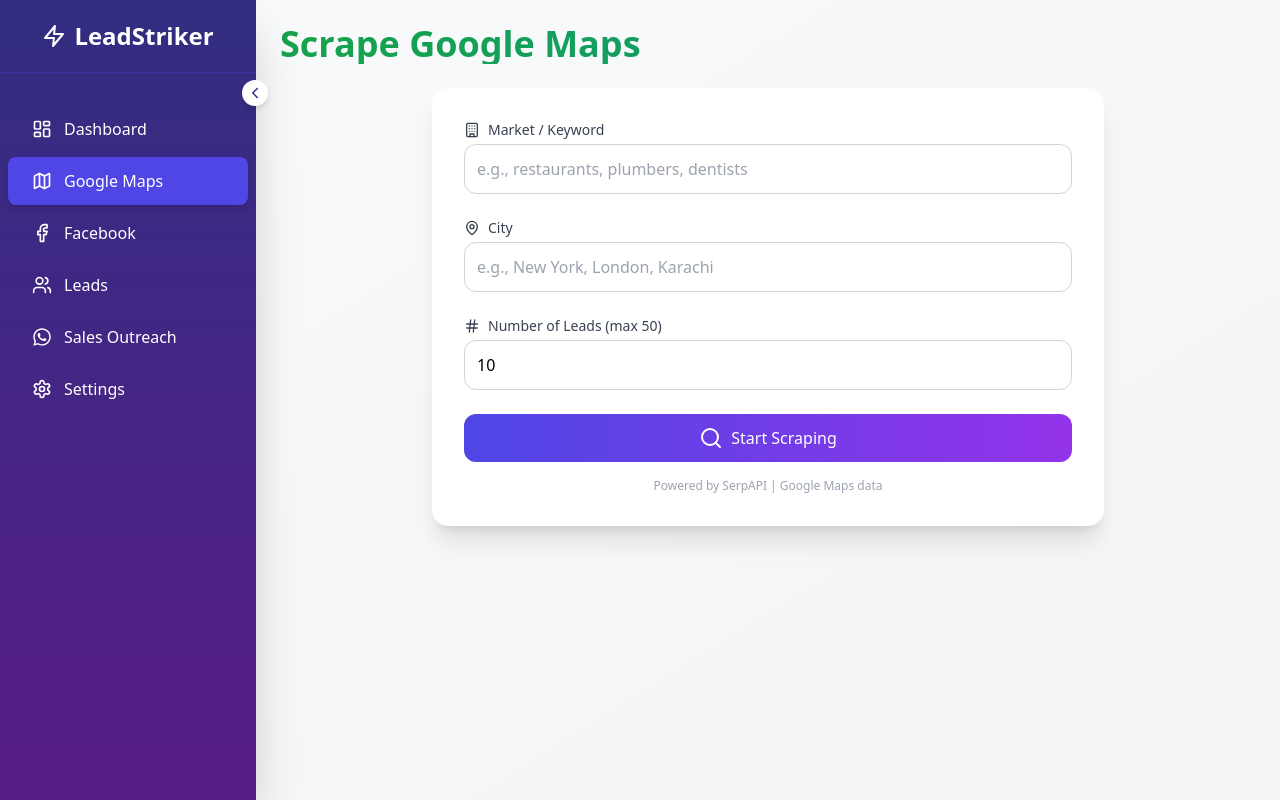
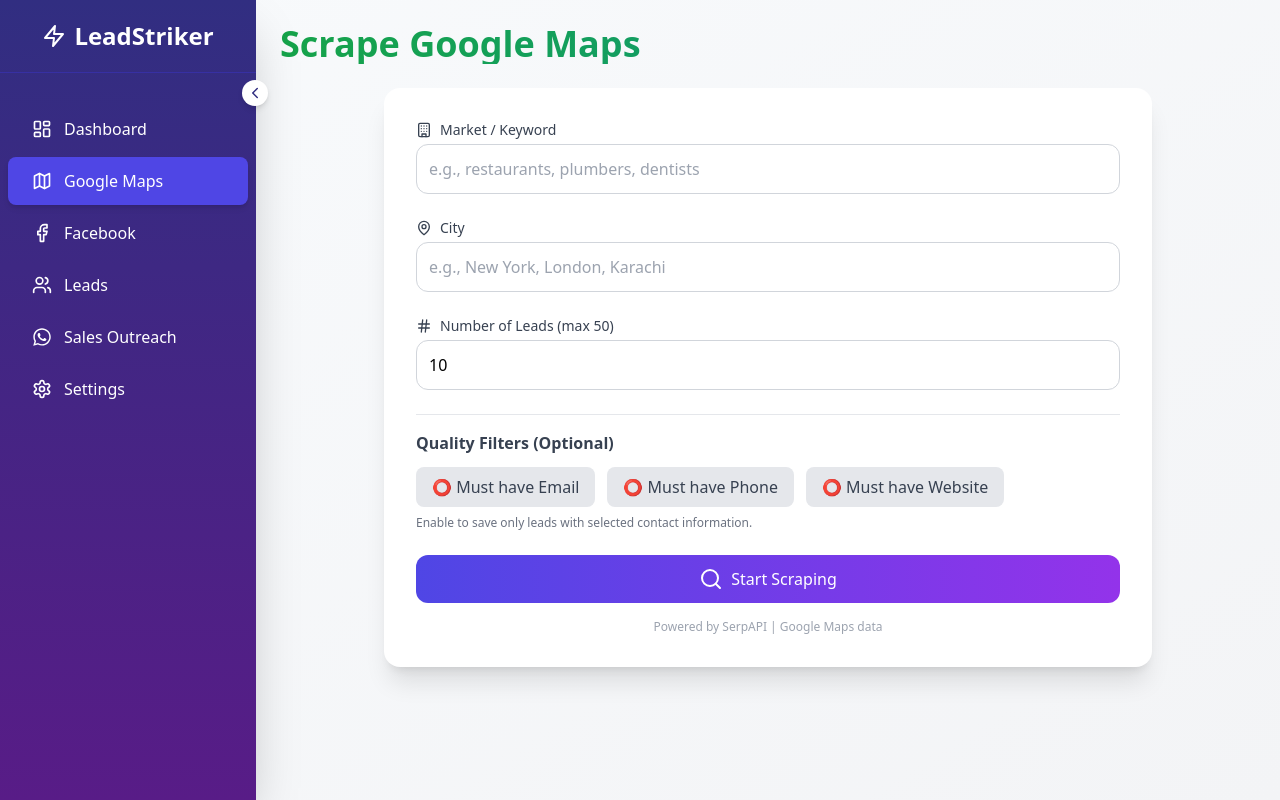
Before and after one commit to faisalchohan655-design/New-frontend, a React (Vite) app: page /scrape in a window 1280 px wide. Built offline with nearby package versions, Linux system fonts and the light colour scheme; no server answers.

Commit message:
Enhance scraping form with quality filters
Added optional filters for email, phone, and website requirements in the scraping form.

```diff
--- a/src/components/Scrape.jsx
+++ b/src/components/Scrape.jsx
@@ -8,28 +8,29 @@ const Scrape = () => {
   const [city, setCity] = useState('');
   const [count, setCount] = useState(10);
   const [loading, setLoading] = useState(false);
+  const [requireEmail, setRequireEmail] = useState(false);
+  const [requirePhone, setRequirePhone] = useState(false);
+  const [requireWebsite, setRequireWebsite] = useState(false);
 
   const handleSubmit = async (e) => {
     e.preventDefault();
-    if (!keyword.trim() || !city.trim()) {
-      toast.error('Please fill both keyword and city');
-      return;
-    }
-    if (count < 1 || count > 50) {
-      toast.error('Count must be between 1 and 50');
-      return;
-    }
+    if (!keyword.trim() || !city.trim()) return toast.error('Fill all fields');
+    if (count < 1 || count > 50) return toast.error('Count must be 1-50');
     setLoading(true);
-    const toastId = toast.loading('Scraping Google Maps... This may take a few seconds');
+    const toastId = toast.loading('Scraping Google Maps...');
     try {
-      const res = await api.post('/scrape', { keyword, city, count });
+      const res = await api.post('/scrape', {
+        keyword,
+        city,
+        count,
+        filters: { requireEmail, requirePhone, requireWebsite }
+      });
       toast.success(res.data.message, { id: toastId });
       setKeyword('');
       setCity('');
       setCount(10);
     } catch (err) {
-      const errorMsg = err.response?.data?.error || err.message || 'Scraping failed';
-      toast.error(errorMsg, { id: toastId });
+      toast.error(err.response?.data?.error || 'Scraping failed', { id: toastId });
     } finally {
       setLoading(false);
     }
@@ -37,33 +38,41 @@ const Scrape = () => {
 
   return (
     <div>
-      <h1 className="text-4xl font-bold bg-gradient-to-r from-green-600 to-teal-600 bg-clip-text text-transparent mb-6">Scrape Google Maps</h1>
-      <div className="bg-white rounded-2xl shadow-xl p-8 max-w-2xl mx-auto">
+      <h1 className="text-4xl font-bold bg-gradient-to-r from-green-600 to-teal-600 bg-clip-text text-transparent mb-6">
+        Scrape Google Maps
+      </h1>
+      <div className="bg-white rounded-2xl shadow-xl p-8 max-w-3xl mx-auto">
         <form onSubmit={handleSubmit} className="space-y-6">
           <div>
-            <label className="block text-sm font-medium text-gray-700 mb-1 flex items-center gap-2"><Building size={16} /> Market / Keyword</label>
+            <label className="block text-sm font-medium text-gray-700 mb-1 flex items-center gap-2">
+              <Building size={16} /> Market / Keyword
+            </label>
             <input
               type="text"
               value={keyword}
               onChange={(e) => setKeyword(e.target.value)}
-              className="w-full border border-gray-300 rounded-xl p-3 focus:ring-2 focus:ring-indigo-500 focus:border-transparent transition"
+              className="w-full border border-gray-300 rounded-xl p-3 focus:ring-2 focus:ring-indigo-500"
               placeholder="e.g., restaurants, plumbers, dentists"
               required
             />
           </div>
           <div>
-            <label className="block text-sm font-medium text-gray-700 mb-1 flex items-center gap-2"><MapPin size={16} /> City</label>
+            <label className="block text-sm font-medium text-gray-700 mb-1 flex items-center gap-2">
+              <MapPin size={16} /> City
+            </label>
             <input
               type="text"
               value={city}
               onChange={(e) => setCity(e.target.value)}
-              className="w-full border border-gray-300 rounded-xl p-3 focus:ring-2 focus:ring-indigo-500"
+              className="w-full border border-gray-300 rounded-xl p-3"
               placeholder="e.g., New York, London, Karachi"
               required
             />
           </div>
           <div>
-            <label className="block text-sm font-medium text-gray-700 mb-1 flex items-center gap-2"><Hash size={16} /> Number of Leads (max 50)</label>
+            <label className="block text-sm font-medium text-gray-700 mb-1 flex items-center gap-2">
+              <Hash size={16} /> Number of Leads (max 50)
+            </label>
             <input
               type="number"
               min="1"
@@ -74,6 +83,44 @@ const Scrape = () => {
               required
             />
           </div>
+
+          {/* Quality Filters */}
+          <div className="border-t pt-4">
+            <h3 className="font-semibold text-gray-700 mb-3">Quality Filters (Optional)</h3>
+            <div className="flex flex-wrap gap-3">
+              <button
+                type="button"
+                onClick={() => setRequireEmail(!requireEmail)}
+                className={`flex items-center gap-2 px-4 py-2 rounded-lg transition ${
+                  requireEmail ? 'bg-green-600 text-white' : 'bg-gray-200 text-gray-700'
+                }`}
+              >
+                {requireEmail ? '✅' : '⭕'} Must have Email
+              </button>
+              <button
+                type="button"
+                onClick={() => setRequirePhone(!requirePhone)}
+                className={`flex items-center gap-2 px-4 py-2 rounded-lg transition ${
+                  requirePhone ? 'bg-green-600 text-white' : 'bg-gray-200 text-gray-700'
+                }`}
+              >
+                {requirePhone ? '✅' : '⭕'} Must have Phone
+              </button>
+              <button
+                type="button"
+                onClick={() => setRequireWebsite(!requireWebsite)}
+                className={`flex items-center gap-2 px-4 py-2 rounded-lg transition ${
+                  requireWebsite ? 'bg-green-600 text-white' : 'bg-gray-200 text-gray-700'
+                }`}
+              >
+                {requireWebsite ? '✅' : '⭕'} Must have Website
+              </button>
+            </div>
+            <p className="text-xs text-gray-500 mt-2">
+              Enable to save only leads with selected contact information.
+            </p>
+          </div>
+
           <button
             type="submit"
             disabled={loading}
```
